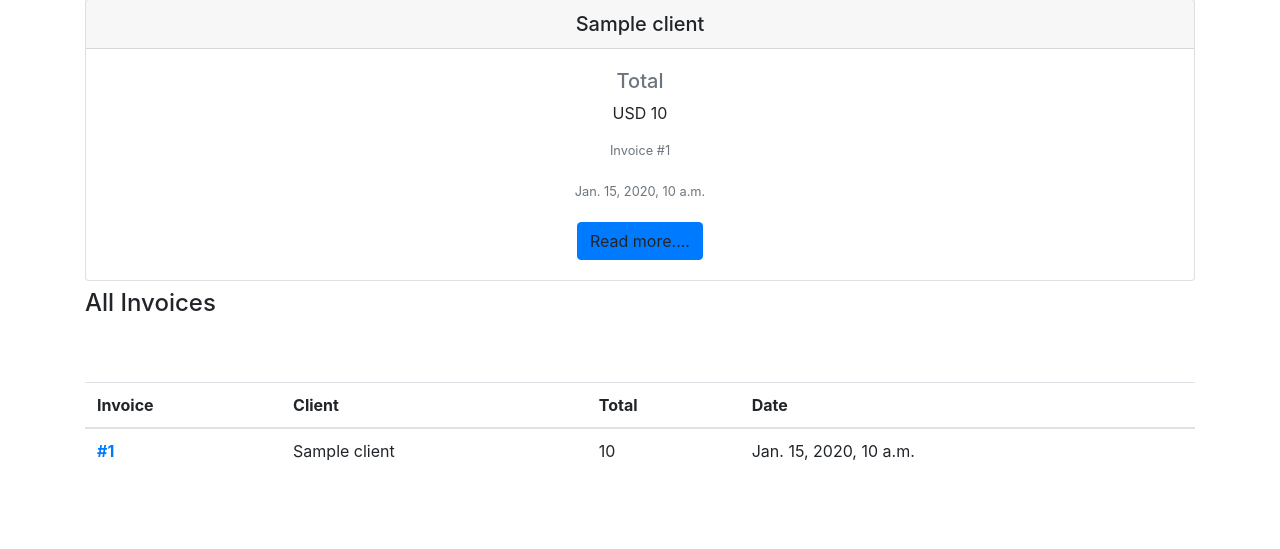
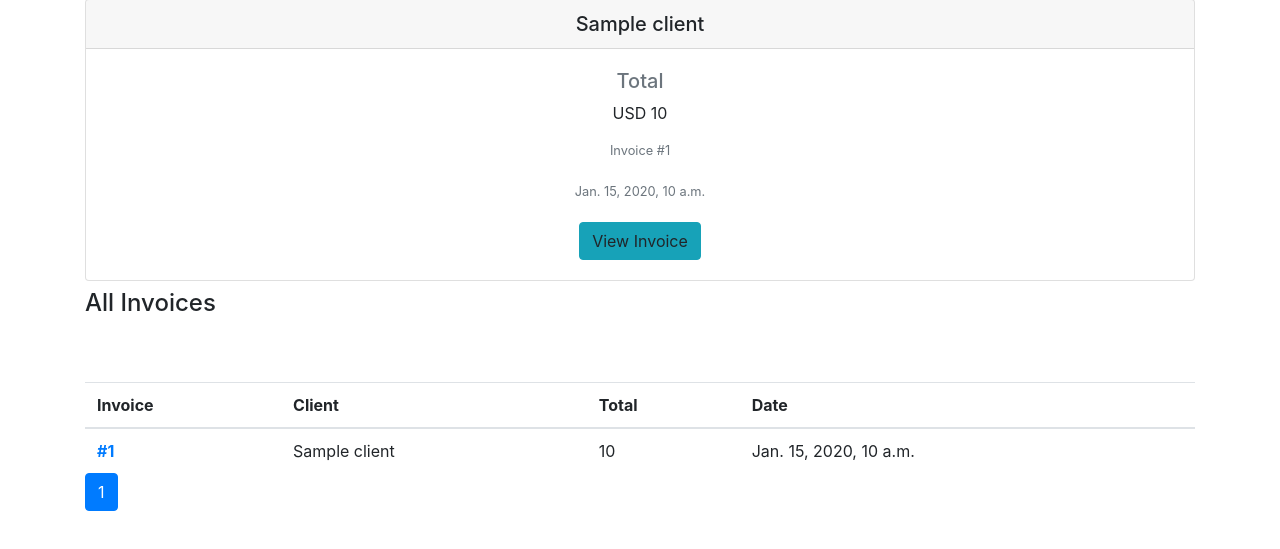
Before and after one commit to terrameijar/invoices, a Django app: template templates/home.html in a window 1280 px wide. Shown: the part 251-800 px from the top of the page. Run offline with Django 4.2, Linux system fonts and the light colour scheme; the template is opened without the code that fills it: most values are stand-ins (such as "Sample title", 1, 10 or a date in 2020); some libraries are stand-ins or nearby versions.

Commit message:
fix: Template fixes

```diff
--- a/templates/base.html
+++ b/templates/base.html
@@ -2,12 +2,11 @@
 <html>
 <head>
     <title>{% block title %}Invoicing App{% endblock %}</title>
-    <link rel="shortcut icon" type="image/png" href="{% static 'img/favicon.png' %}"/>
+    <link rel="icon" href="{% static 'img/favicon.png' %}"/>
     <link rel="stylesheet" href="https://maxcdn.bootstrapcdn.com/bootstrap/4.0.0/css/bootstrap.min.css" integrity="sha384-Gn5384xqQ1aoWXA+058RXPxPg6fy4IWvTNh0E263XmFcJlSAwiGgFAW/dAiS6JXm" crossorigin="anonymous">
     <link rel="stylesheet" href="https://fonts.googleapis.com/css?family=Source+Sans+Pro:400">
 
     <link rel="stylesheet" href="{% static "css/base.css" %}">
-
 
 
     <style>
--- a/templates/dashboard.html
+++ b/templates/dashboard.html
@@ -18,7 +18,6 @@
                 <h3 class="text-center"> All Invoices </h3>
 
 
-
                 <div class="invoices-list">
                     <table class="table table-hover">
                         <thead>
@@ -30,6 +29,7 @@
                             </tr>
                         </thead>
                         <tbody>
+
 
                             {% for invoice in object_list %}
 
--- a/templates/home.html
+++ b/templates/home.html
@@ -13,6 +13,7 @@
             <h4 class="mt-5 mb-4">Recent Invoice{{ invoices|pluralize }}</h4>
             <div class="row mb-2">
                 {% for invoice in recent_invoices %}
+
                     <div class="col-sm invoice-card text-center">
                         <a href="{% url 'invoice-detail' invoice.pk %}">
                             <div class="card popout-card">
@@ -24,20 +25,16 @@
                                     <p class="card-text">USD {{ invoice.invoice_total }}</p>
                                     <p class="text-muted small invoice-date-num" >Invoice #{{ invoice.pk }}</p>
                                     <p class="text-muted small invoice-date-num" >{{ invoice.create_date }}</p>
-                                    <a href="{% url 'invoice-detail' invoice.pk %}" class="btn btn-primary">Read more....</a>
+                                    <a href="{% url 'invoice-detail' invoice.pk %}" class="btn btn-info">View Invoice</a>
                                 </div>
                             </div>
                         </a>
                     </div>
 
 
+
             {% endfor %}
     </div>
-
-
-
-
-
 
             <h4>All Invoices</h4>
             <div class="invoices-list">
@@ -55,7 +52,7 @@
                                 {% for invoice in invoices %}
 
                                         <tr class="table-row table-row-clickable" data-href="{% url 'invoice-detail' invoice.pk %}">
-                                            <th scope="row"><a href="{% url 'invoice-detail' invoice.pk %}" class="stretched-link">#{{ forloop.counter }}</a></th>
+                                            <th scope="row"><a href="{% url 'invoice-detail' invoice.pk %}" class="stretched-link">#{{ invoice.id }}</a></th>
                                             <td>{{ invoice.client }}</td>
                                             <td>{{ invoice.invoice_total }}</td>
                                             <td> {{ invoice.create_date }} </td>
@@ -70,4 +67,37 @@
         {% endif %}
     </div>
 
+  <!--Pagination-->
+    {% block pagination %}
+    {% if page_obj %}
+
+      <div class="pagination btn-group paginator" role="group" aria-label="Item pagination">
+        {% if page_obj.has_previous %}
+            <a href="?page={{ page_obj.previous_page_number }}" class="btn btn-outline-primary">&laquo;</a>
+        {% endif %}
+
+        {% for page_number in page_obj.paginator.page_range %}
+            {% if page_obj.number == page_number %}
+                <button class="btn btn-outline-primary active">
+                    <span>{{ page_number }}<span class="sr-only">(current)</span></span>
+                </button>
+            {% else %}
+                <a href="?page={{ page_number }}" class="btn btn-outline-primary">{{ page_number }}</a>
+            {% endif %}
+
+
+        {% endfor %}
+
+        {% if page_obj.has_next %}
+            <a href="?page={{ page_obj.next_page_number }}" class="btn btn-outline-primary">&raquo;</a>
+        {% endif %}
+      </div>
+
+    {% else %}
+        <p>No items found</p>
+    {% endif %}
+
+    {% endblock pagination %}
+  <!--Pagination-->
+
 {% endblock content %}
```
Also changed, not shown: templates/edit_invoice.html (+7 -7 lines), templates/invoice_detail.html (+12 -9 lines).
